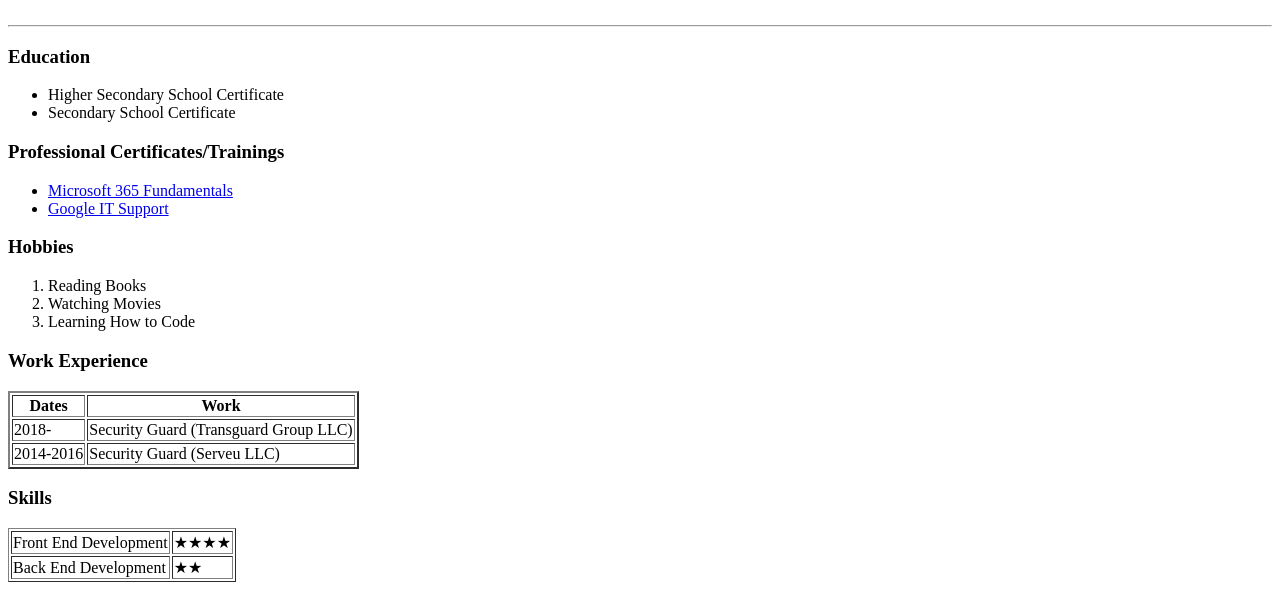
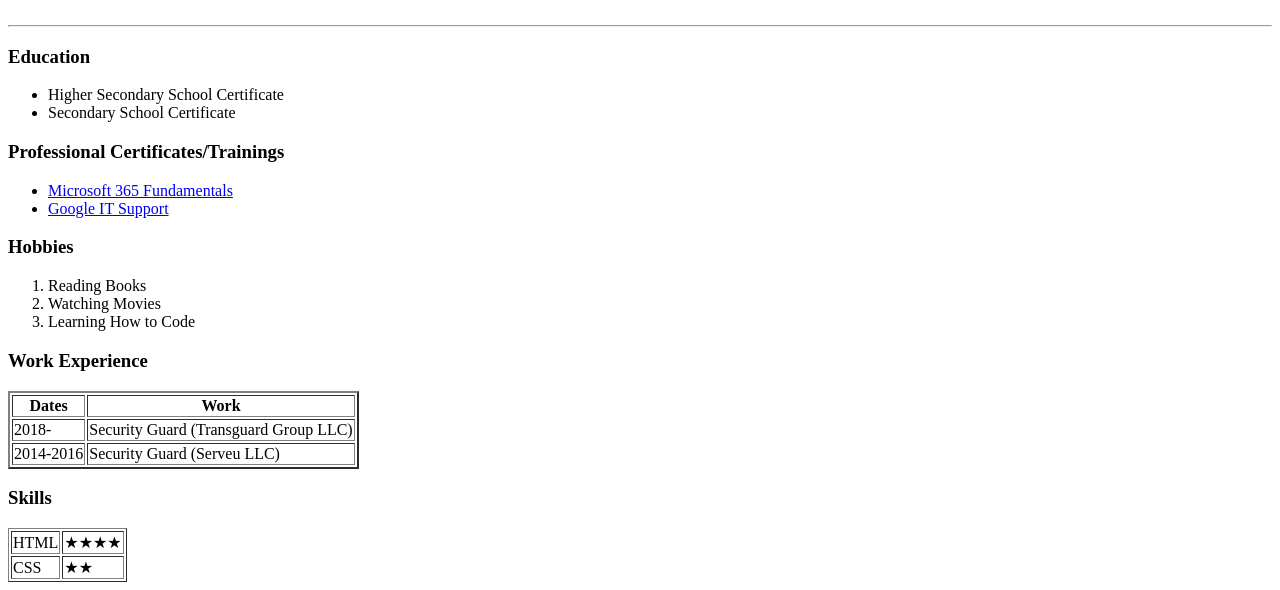
Before and after one commit to waqas-ahmed089/cv, a plain HTML site: page index.html in a window 1280 px wide. Shown: the part 233-823 px from the top of the page. Drawn offline with Linux system fonts and the light colour scheme.

Commit message:
Update index.html

```diff
--- a/index.html
+++ b/index.html
@@ -57,11 +57,11 @@
 <h3>Skills</h3>
 <table border="1px">
     <tr>
-     <td>Front End Development</td>
+     <td>HTML</td>
      <td>★★★★ </td>
     </tr>
     <tr>
-     <td>Back End Development</td>
+     <td>CSS</td>
      <td>★★</td>
     </tr>
 </table>
```
